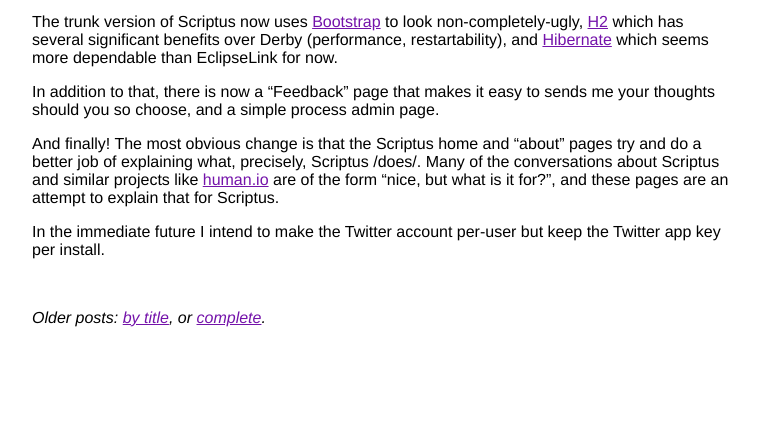
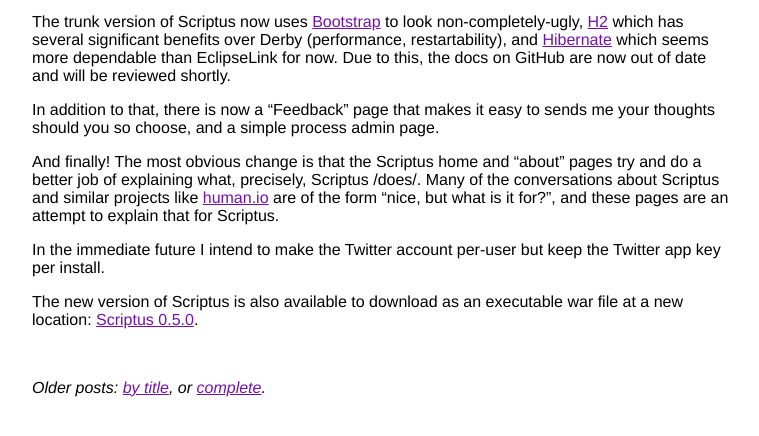
Before and after one commit to jart/scriptus, a Jekyll site: the page built from _posts/2012-12-12-shiny.md, in a window 1280 px wide, cut to the strip 324-760 px from the top of the page. Shown: the whole strip, without its empty margins (258-1017 px from the left). Built offline with Jekyll 4.4.1, drawn with Linux system fonts in a browser that asks for light colours.

Commit message:
changed download link

```diff
--- a/_posts/2012-12-12-shiny.md
+++ b/_posts/2012-12-12-shiny.md
@@ -3,10 +3,12 @@ layout: post
 title: Ooh, Shiny! New look and a more comprehensible Scriptus
 ---
 
-The trunk version of Scriptus now uses [Bootstrap](http://twitter.github.com/bootstrap/) to look non-completely-ugly, [H2](http://h2database.com/) which has several significant benefits over Derby (performance, restartability), and [Hibernate](http://hibernate.org/) which seems more dependable than EclipseLink for now.
+The trunk version of Scriptus now uses [Bootstrap](http://twitter.github.com/bootstrap/) to look non-completely-ugly, [H2](http://h2database.com/) which has several significant benefits over Derby (performance, restartability), and [Hibernate](http://hibernate.org/) which seems more dependable than EclipseLink for now. Due to this, the docs on GitHub are now out of date and will be reviewed shortly.
 
 In addition to that, there is now a "Feedback" page that makes it easy to sends me your thoughts should you so choose, and a simple process admin page.
 
 And finally! The most obvious change is that the Scriptus home and "about" pages try and do a better job of explaining what, precisely, Scriptus /does/. Many of the conversations about Scriptus and similar projects like [human.io](http://human.io/) are of the form "nice, but what is it for?", and these pages are an attempt to explain that for Scriptus.
 
 In the immediate future I intend to make the Twitter account per-user but keep the Twitter app key per install.
+
+The new version of Scriptus is also available to download as an executable war file at a new location: [Scriptus 0.5.0](http://iansopublic.s3.amazonaws.com/scriptus.war).
--- a/index.html
+++ b/index.html
@@ -105,7 +105,7 @@ do {
 
 <h2>Running Scriptus</h2>
 
-<p>You will need JDK 6 or more recent. <a href="https://github.com/downloads/ianso/scriptus/scriptus.war">Download Scriptus here</a> and then launch it using this command<p>
+<p>You will need JDK 6 or more recent. <a href="http://iansopublic.s3.amazonaws.com/scriptus.war">Download Scriptus here</a> and then launch it using this command<p>
 
 <blockquote><strong><code>java -jar scriptus.war</code></strong></blockquote>
 
```
